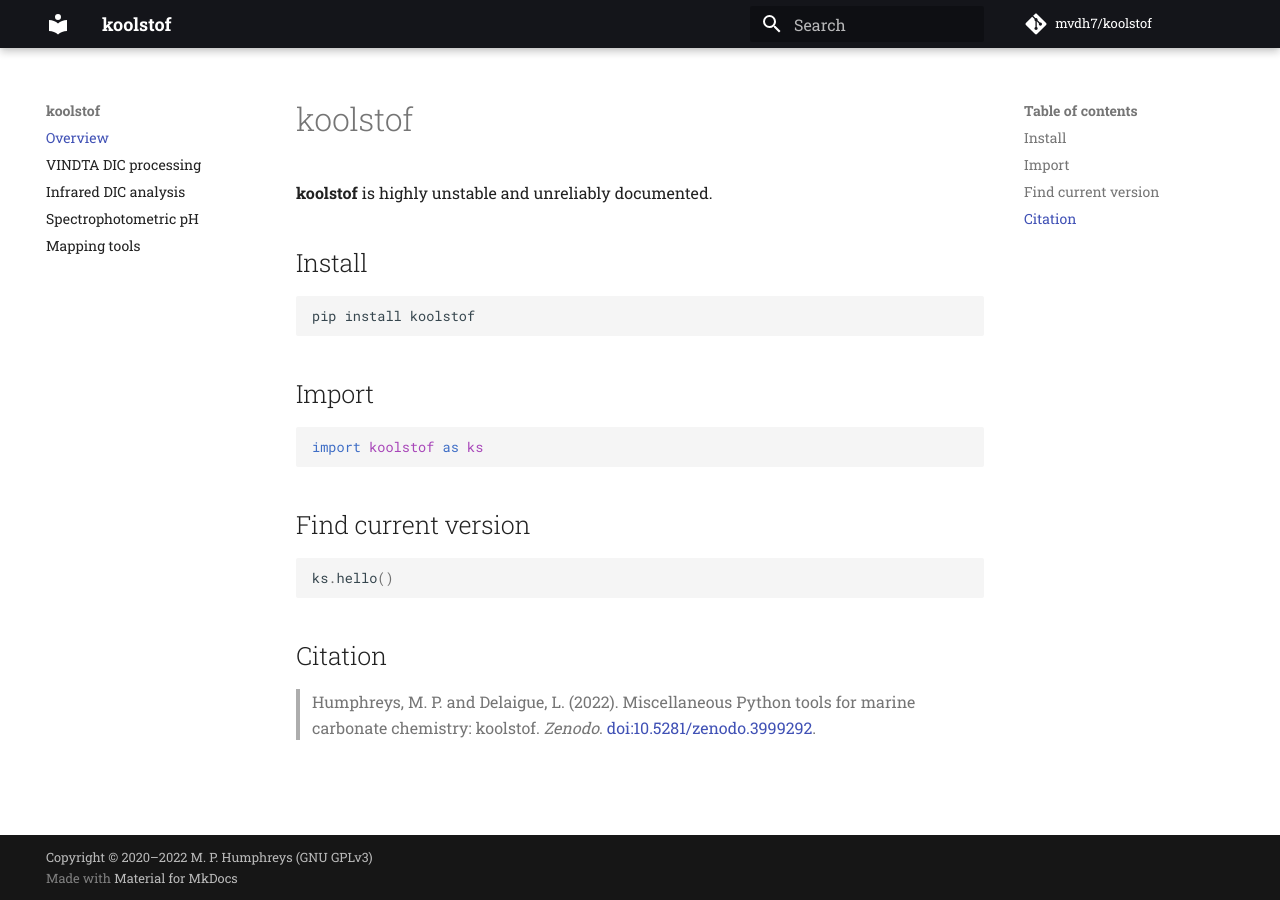
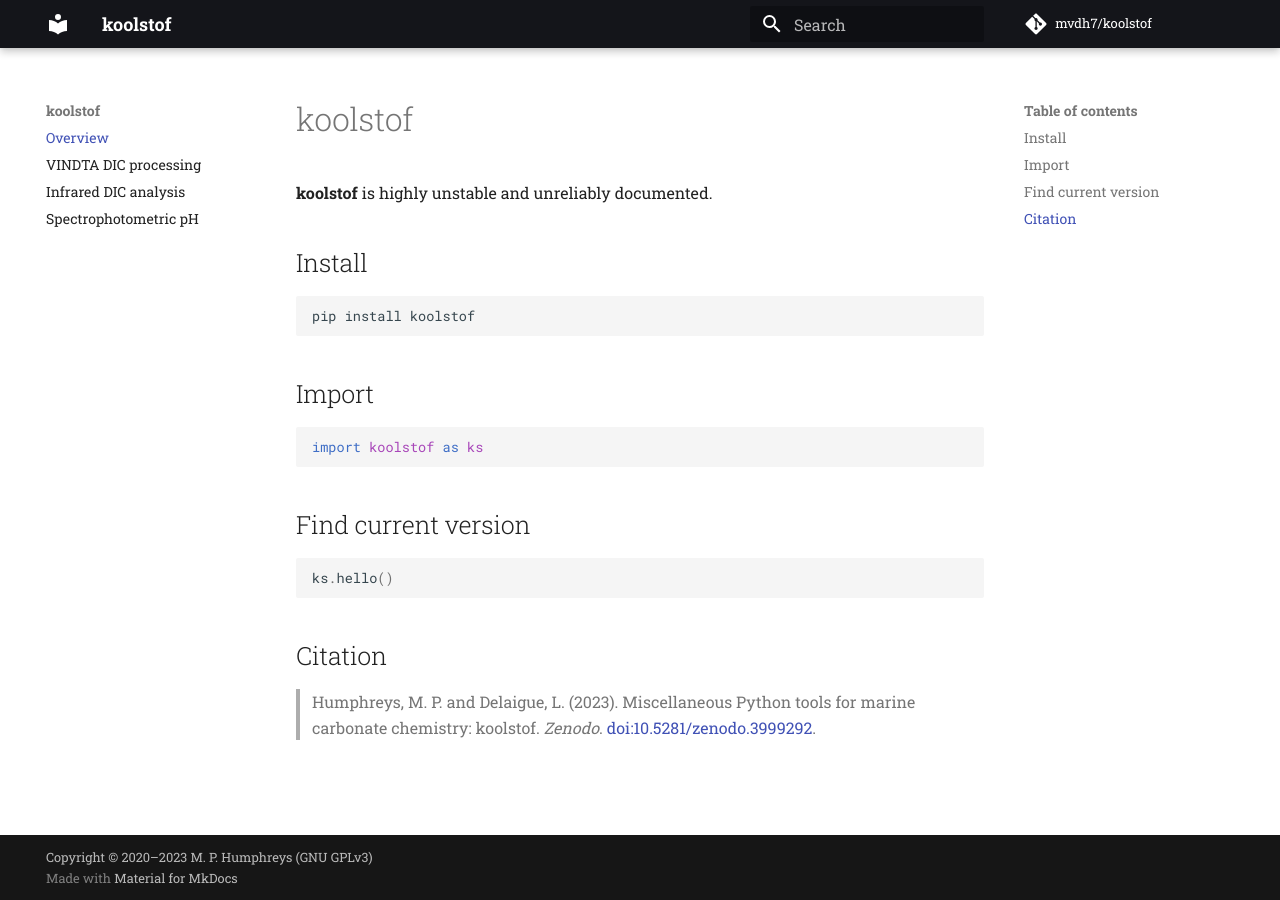
Before and after one commit to mvdh7/koolstof, an MkDocs documentation site: the page built from docs/index.md, in a window 1280 px wide. Built offline with MkDocs 1.6.1 and Material for MkDocs 9.7.7, drawn with Linux system fonts in a browser that asks for light colours; comment, search, counter and statistics services are not loaded.

Commit message:
2022=>2023

```diff
--- a/docs/index.md
+++ b/docs/index.md
@@ -20,4 +20,4 @@
 
 ## Citation
 
-> Humphreys, M. P. and Delaigue, L. (2022).  Miscellaneous Python tools for marine carbonate chemistry: koolstof.  *Zenodo*.  [doi:10.5281/zenodo.3999292](https://doi.org/10.5281/zenodo.3999292).
+> Humphreys, M. P. and Delaigue, L. (2023).  Miscellaneous Python tools for marine carbonate chemistry: koolstof.  *Zenodo*.  [doi:10.5281/zenodo.3999292](https://doi.org/10.5281/zenodo.3999292).
--- a/mkdocs.yml
+++ b/mkdocs.yml
@@ -2,7 +2,7 @@
 site_author: Matthew P. Humphreys
 site_description: Miscellaneous tools for marine carbonate chemistry and other such things
 site_url: https://koolstof.readthedocs.io/
-copyright: Copyright &copy; 2020–2022  M. P. Humphreys  (GNU GPLv3)
+copyright: Copyright &copy; 2020–2023  M. P. Humphreys  (GNU GPLv3)
 
 repo_name: mvdh7/koolstof
 repo_url: https://github.com/mvdh7/koolstof
@@ -12,7 +12,6 @@
   - VINDTA DIC processing: vindta.md
   - Infrared DIC analysis: infrared.md
   - Spectrophotometric pH: spectro.md
-  - Mapping tools: maps.md
 
 theme:
   name: material
```
